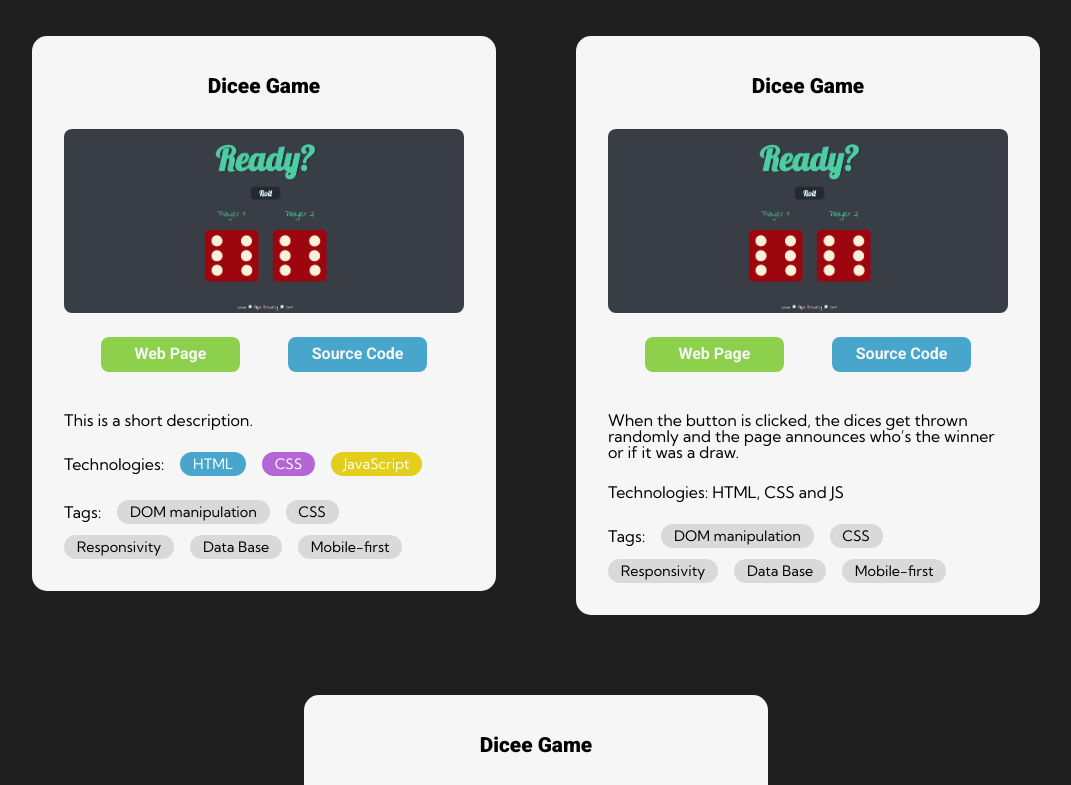
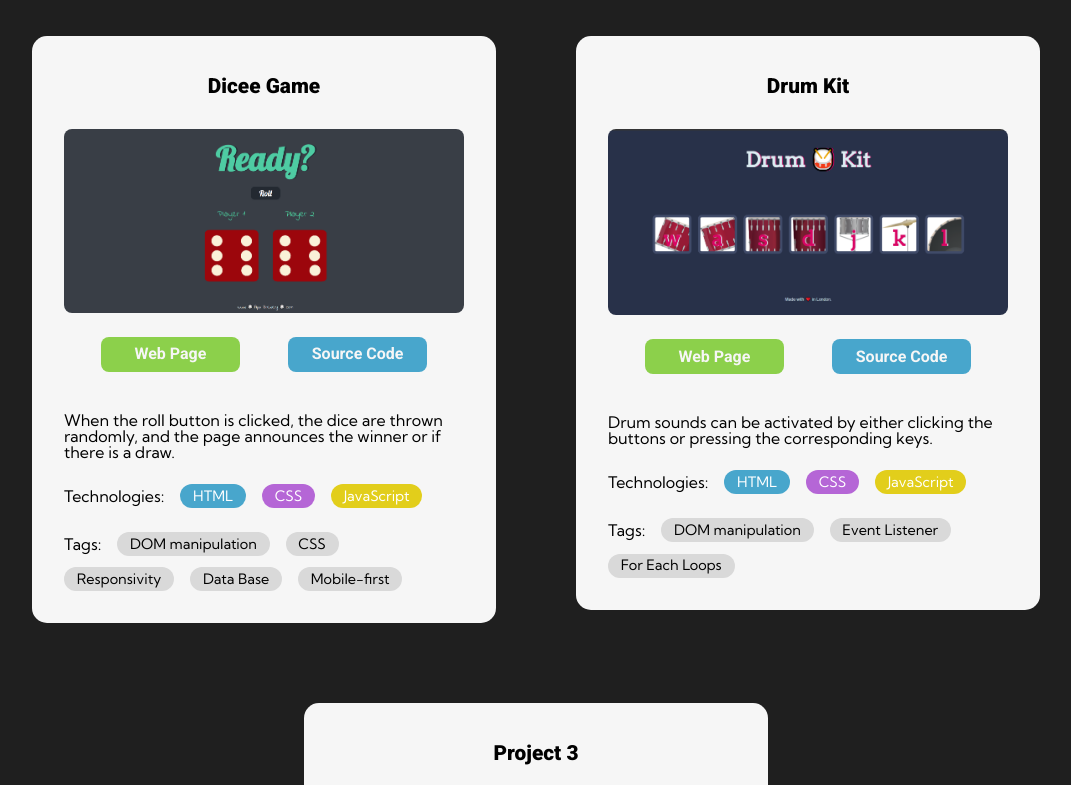
Before and after one commit to camilammoreira/appbrewery-web-dev-bootcamp, a plain HTML site: page index.html in a window 1280 px wide. Shown: the part 260-1045 px from the top of the page, without its empty margins (104-1175 px from the left). Drawn offline with Linux system fonts and the light colour scheme.

Commit message:
add drum kit to projects page

```diff
--- a/index.html
+++ b/index.html
@@ -37,7 +37,7 @@
               >Source Code</a
             >
           </div>
-          <p>This is a short description.</p>
+          <p>When the roll button is clicked, the dice are thrown randomly, and the page announces the winner or if there is a draw.</p>
           <div class="tags-container">
             <p>Technologies:</p>
             <span class="tag frontend">HTML</span>
@@ -55,38 +55,40 @@
         </div>
 
         <div class="project-container">
-          <h2 class="project-title">Dicee Game</h2>
-          <img src="./assets/dicee.png" alt="Project Screenshot" />
+          <h2 class="project-title">Drum Kit</h2>
+          <img src="./assets/drumkit.png" alt="Project Screenshot" />
           <div class="source">
             <a
-              href="./17 Dicee Challenge - Starting Files/dicee.html"
+              href="./18 Drum Kit Starting Files/index.html"
               class="page-button"
               target="_blank"
               >Web Page</a
             >
             <a
-              href="https://github.com/camilammoreira/appbrewery-web-dev-bootcamp/tree/main/17%20Dicee%20Challenge%20-%20Starting%20Files"
+              href="https://github.com/camilammoreira/appbrewery-web-dev-bootcamp/tree/main/18%20Drum%20Kit%20Starting%20Files"
               class="code-button"
               target="_blank"
               >Source Code
             </a>
           </div>
           <p>
-            When the button is clicked, the dices get thrown randomly and the
-            page announces who’s the winner or if it was a draw.
+            Drum sounds can be activated by either clicking the buttons or pressing the corresponding keys.
           </p>
-          <p>Technologies: HTML, CSS and JS</p>
+          <div class="tags-container">
+            <p>Technologies:</p>
+            <span class="tag frontend">HTML</span>
+            <span class="tag design">CSS</span>
+            <span class="tag backend">JavaScript</span>
+          </div>
           <div class="tags-container">
             <p>Tags:</p>
             <span class="tag">DOM manipulation</span>
-            <span class="tag">CSS</span>
-            <span class="tag">Responsivity</span>
-            <span class="tag">Data Base</span>
-            <span class="tag">Mobile-first</span>
+            <span class="tag">Event Listener</span>
+            <span class="tag">For Each Loops</span>
           </div>
         </div>
         <div class="project-container">
-          <h2 class="project-title">Dicee Game</h2>
+          <h2 class="project-title">Project 3</h2>
           <img src="./assets/dicee.png" alt="Project Screenshot" />
           <div class="source">
             <a
@@ -103,8 +105,7 @@
             >
           </div>
           <p>
-            When the button is clicked, the dices get thrown randomly and the
-            page announces who’s the winner or if it was a draw.
+            This is a short description.
           </p>
           <p>Technologies: HTML, CSS and JS</p>
           <div class="tags-container">
```
Also changed, not shown: assets/drumkit.png (added).
